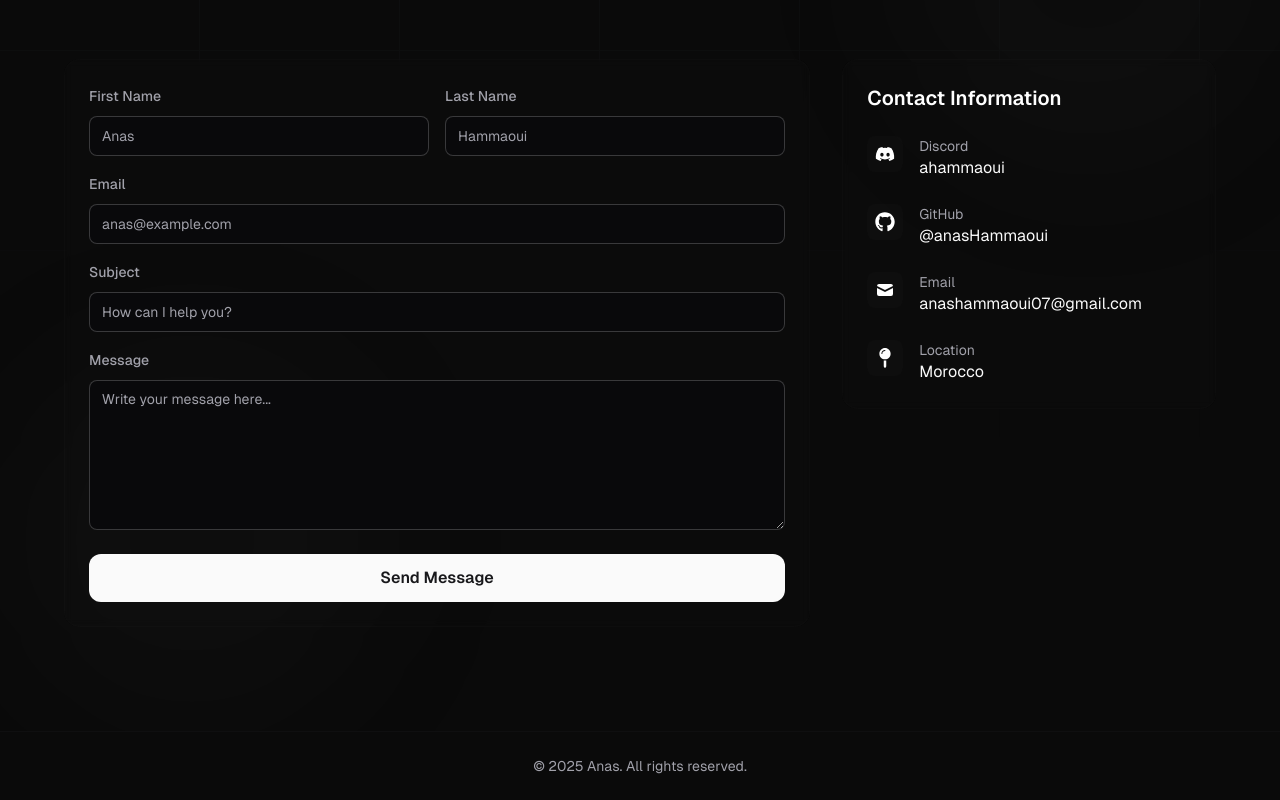
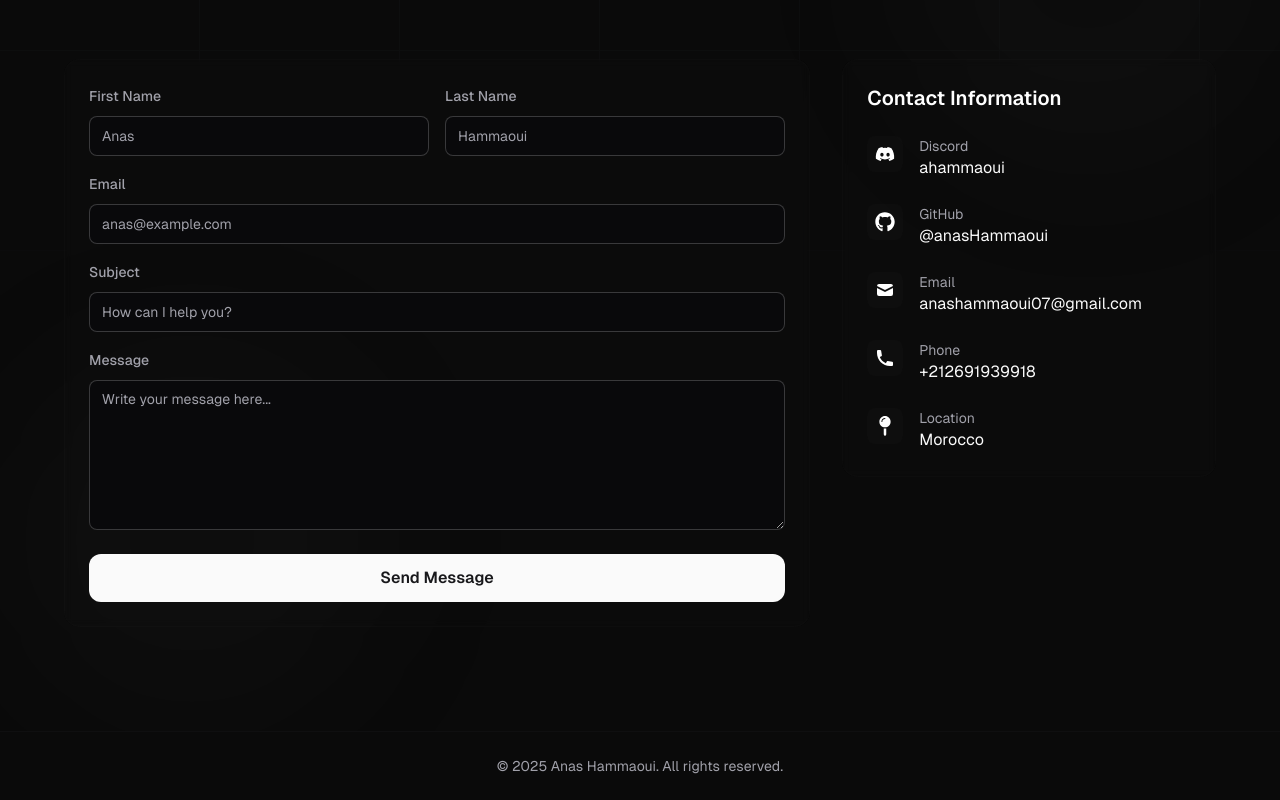
Before and after one commit to anasHammaoui/personal-portfolio, a Next.js app: page /contact in a window 1280 px wide. Shown: the part 349-1149 px from the top of the page. Built offline with nearby package versions, Linux system fonts and the light colour scheme.

Commit message:
update config

```diff
--- a/app/(home)/components/GithubProjects.jsx
+++ b/app/(home)/components/GithubProjects.jsx
@@ -7,7 +7,6 @@ import { Button } from '@/components/ui/button';
 import { Skeleton } from '@/components/ui/skeleton';
 import { config } from '@/config';
 import useSWR from 'swr';
-import { formatDistanceToNow } from 'date-fns';
 import { Alert, AlertDescription } from '@/components/ui/alert';
 import { Tooltip, TooltipContent, TooltipProvider, TooltipTrigger } from '@/components/ui/tooltip';
 
--- a/components/Footer/index.jsx
+++ b/components/Footer/index.jsx
@@ -19,7 +19,7 @@ const Footer = () => {
         >
             <div className="text-center">
                 <div className="text-sm text-muted-foreground">
-                    © {currentYear || '2024'} {config.developer.name}. All rights reserved.
+                    © {currentYear || '2024'} {config.developer.name} {config.developer.last_name}. All rights reserved.
                 </div>
             </div>
         </motion.footer>
--- a/config.js
+++ b/config.js
@@ -1,9 +1,10 @@
 import { FaDiscord, FaGithub, FaMapPin } from "react-icons/fa";
-import { HiCode, HiCube, HiDatabase, HiMail } from "react-icons/hi";
+import { HiCode, HiCube, HiDatabase, HiMail, HiPhone } from "react-icons/hi";
 
 export const config = {
     developer: {
         name: "Anas",
+        last_name: "Hammaoui"
     },
     social: {
         github: "anasHammaoui",
@@ -100,6 +101,12 @@ export const config = {
             link: "mailto:anashammaoui07@gmail.com"
         },
         {
+            icon: <HiPhone className="w-5 h-5" />,
+            label: "Phone",
+            value: "+212691939918",
+            link: "tel:+212691939918"
+        },
+        {
             icon: <FaMapPin className="w-5 h-5" />,
             label: "Location",
             value: "Morocco",
```
